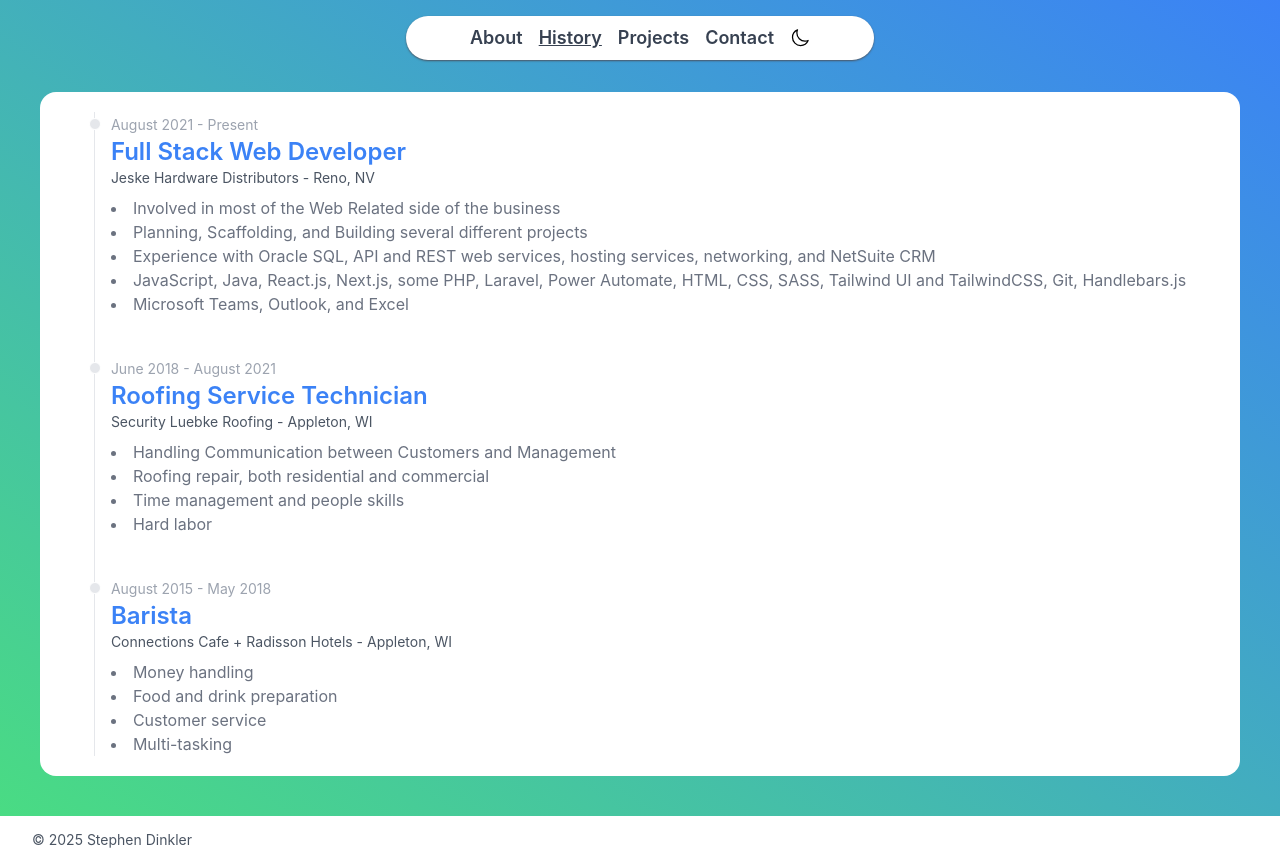
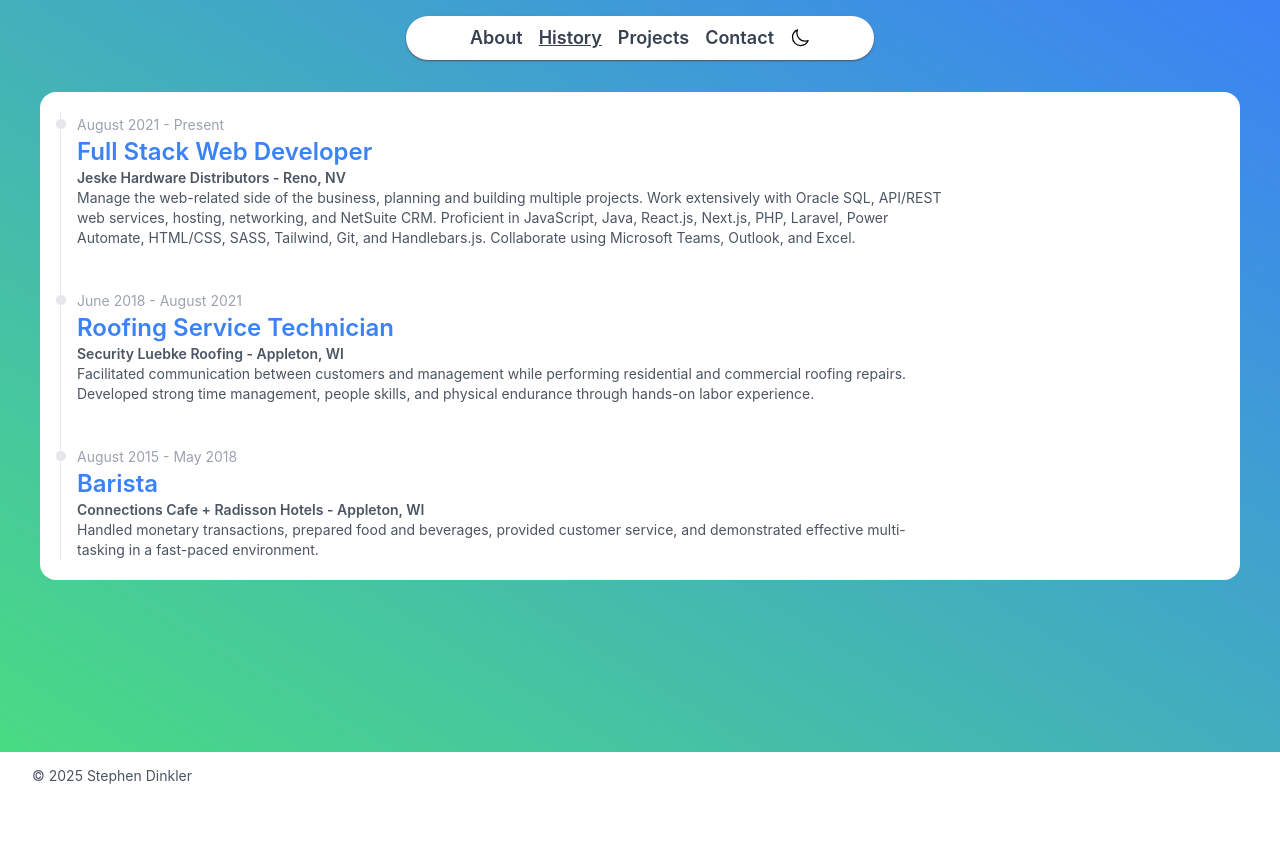
Before and after one commit to Sigmadelta8/stephen-dinkler-website, a React (Create React App) app: page /#/work-history in a window 1280 px wide. After the commit the page ends 800 px from the top, so only its background shows below. Built offline with nearby package versions, Linux system fonts and the light colour scheme.

Commit message:
Updated layout and phrasing
Removed bullet points and streamlined wording.

```diff
--- a/src/components/Education.js
+++ b/src/components/Education.js
@@ -17,23 +17,20 @@ export default function Education(){
         August 2020 to March 2021
       </p>
       <p className="mt-2 text-sm text-gray-700 dark:text-gray-300 transition-colors duration-300">
-        One semester on campus in Madison. When Covid-19 we were all sent home to continue our studies remotely.
+      Completed one semester on campus before transitioning to remote studies during the Covid-19 pandemic.
       </p>
     </div>
 
     {/* Second Education Item */}
     <div className="w-3/4 mx-auto border-t border-gray-300 dark:border-gray-600 mb-4 pt-5 transition-colors duration-300">
       <h4 className="text-xl font-semibold text-gray-800 dark:text-gray-200 transition-colors duration-300">
-        Associate's Degree
+        Associate's Degree of Arts and Science
       </h4>
       <p className="text-sm text-gray-600 dark:text-gray-400 transition-colors duration-300">
-        University of Wisconsin-Oshkosh - Appleton, WI
+        University of Wisconsin-Oshkosh, Fox Valley Campus - Appleton, WI
       </p>
       <p className="text-sm text-gray-600 dark:text-gray-400 transition-colors duration-300">
         August 2018 to August 2019
-      </p>
-      <p className="mt-2 text-sm text-gray-700 dark:text-gray-300 transition-colors duration-300">
-        Associates Degree of Arts and Science from UW Oshkosh - Fox Valley campus.
       </p>
     </div>
 
@@ -48,21 +45,10 @@ export default function Education(){
       <p className="text-sm text-gray-600 dark:text-gray-400 transition-colors duration-300">
         Graduated in 2018
       </p>
-      <ul className="mt-2 text-sm text-gray-700 dark:text-gray-300 list-disc list-inside transition-colors duration-300">
-            <li className="font-semibold underline">4-Year Two-Sport Varsity Athlete</li>
-            <ul className="list-disc list-inside ml-4">
-              <li>Cross Country</li>
-              <li>Track and Field</li>
-            </ul>
-            <li className="font-semibold underline">AP and CAPP Student</li>
-            <ul className="list-disc list-inside ml-4">
-                <li>3 Years of CAPP Spanish</li>
-              <li>AP Statistics</li>
-              <li>AP World History, US History</li>
-              <li>AP Chemistry, Biology</li>
-              <li>AP Literature, Language</li>
-            </ul>
-          </ul>
+      <p className="text-sm text-gray-600 dark:text-gray-400 transition-colors duration-300">
+      Four-year two-sport varsity athlete in Cross Country and Track. Participated in advanced academic programs
+      including AP Statistics, World History, US History, Chemistry, Biology, and Literature courses, with three years of CAPP Spanish instruction.
+      </p>
     </div>
   </div>
 </section>
--- a/src/components/Timeline.js
+++ b/src/components/Timeline.js
@@ -1,35 +1,23 @@
 export default function Timeline() {
     return (
       <div className="flex justify-center items-center">
-        <ol className="self-center relative border-s text-left border-gray-200 dark:border-gray-700 transition-colors duration-300">
+        <ol className="self-center relative border-s text-left ml-5 border-gray-200 dark:border-gray-700 transition-colors duration-300">
           {/* Full Stack Web Developer */}
           <li className="mb-10 ms-4">
             <div className="absolute w-3 h-3 bg-gray-200 rounded-full mt-1.5 -start-1.5 border border-white dark:border-gray-900 dark:bg-gray-700 transition-colors duration-300"></div>
             <time className="mb-1 text-sm font-normal leading-none text-gray-400 dark:text-gray-500">
               August 2021 - Present
             </time>
-            <h3 className="text-2xl font-semibold text-blue-500 dark:text-blue-500">
+            <h3 className="text-2xl font-semibold text-blue-500">
               Full Stack Web Developer
             </h3>
-            <p className="text-sm text-gray-600 dark:text-gray-400">
+            <p className="text-sm text-gray-600 font-semibold dark:text-gray-300">
               Jeske Hardware Distributors - Reno, NV
             </p>
-            <ul className="mt-2 text-base font-normal text-gray-500 dark:text-gray-400 list-disc list-inside">
-              <li>Involved in most of the Web Related side of the business</li>
-              <li>Planning, Scaffolding, and Building several different projects</li>
-              <li>
-                Experience with Oracle SQL, API and REST web services, hosting services,
-                networking, and NetSuite CRM
-              </li>
-              <li>
-                JavaScript, Java, React.js, Next.js, some
-                PHP, Laravel, Power Automate, HTML, CSS, SASS, Tailwind UI and
-                TailwindCSS, Git, Handlebars.js
-              </li>
-              <li>
-                Microsoft Teams, Outlook, and Excel
-              </li>
-            </ul>
+            <p className="text-sm text-gray-600 w-3/4 mr-auto text-left dark:text-gray-400">
+            Manage the web-related side of the business, planning and building multiple projects. Work extensively with Oracle SQL, API/REST web services, hosting, networking, and NetSuite CRM. Proficient in JavaScript, Java, React.js, Next.js, PHP, Laravel,
+            Power Automate, HTML/CSS, SASS, Tailwind, Git, and Handlebars.js. Collaborate using Microsoft Teams, Outlook, and Excel.
+            </p>
           </li>
 
           {/* Roofing Service Technician */}
@@ -38,18 +26,15 @@ export default function Timeline() {
             <time className="mb-1 text-sm font-normal leading-none text-gray-400 dark:text-gray-500">
               June 2018 - August 2021
             </time>
-            <h3 className="text-2xl font-semibold text-blue-500 dark:text-blue-500">
+            <h3 className="text-2xl font-semibold text-blue-500">
               Roofing Service Technician
             </h3>
-            <p className="text-sm text-gray-600 dark:text-gray-400">
-              Security Luebke Roofing - Appleton, WI
+            <p className="text-sm text-gray-600 font-semibold dark:text-gray-300">
+            Security Luebke Roofing - Appleton, WI
             </p>
-            <ul className="mt-2 text-base font-normal text-gray-500 dark:text-gray-400 list-disc list-inside">
-              <li>Handling Communication between Customers and Management</li>
-              <li>Roofing repair, both residential and commercial</li>
-              <li>Time management and people skills</li>
-              <li>Hard labor</li>
-            </ul>
+            <p className="text-sm text-gray-600 w-3/4 mr-auto text-left dark:text-gray-400">
+            Facilitated communication between customers and management while performing residential and commercial roofing repairs. Developed strong time management, people skills, and physical endurance through hands-on labor experience.
+            </p>
           </li>
 
           {/* Barista */}
@@ -58,18 +43,15 @@ export default function Timeline() {
             <time className="mb-1 text-sm font-normal leading-none text-gray-400 dark:text-gray-500">
               August 2015 - May 2018
             </time>
-            <h3 className="text-2xl font-semibold text-blue-500 dark:text-blue-500">
+            <h3 className="text-2xl font-semibold text-blue-500">
               Barista
             </h3>
-            <p className="text-sm text-gray-600 dark:text-gray-400">
-              Connections Cafe + Radisson Hotels - Appleton, WI
+            <p className="text-sm text-gray-600 font-semibold dark:text-gray-300">
+            Connections Cafe + Radisson Hotels - Appleton, WI
             </p>
-            <ul className="mt-2 text-base font-normal text-gray-500 dark:text-gray-400 list-disc list-inside">
-              <li>Money handling</li>
-              <li>Food and drink preparation</li>
-              <li>Customer service</li>
-              <li>Multi-tasking</li>
-            </ul>
+            <p className="text-sm text-gray-600 w-3/4 mr-auto text-left dark:text-gray-400">
+            Handled monetary transactions, prepared food and beverages, provided customer service, and demonstrated effective multi-tasking in a fast-paced environment.
+            </p>
           </li>
         </ol>
       </div>
```
Also changed, not shown: src/pages/Contact.js (+9 -21 lines), src/pages/Projects.js (+16 -15 lines).
